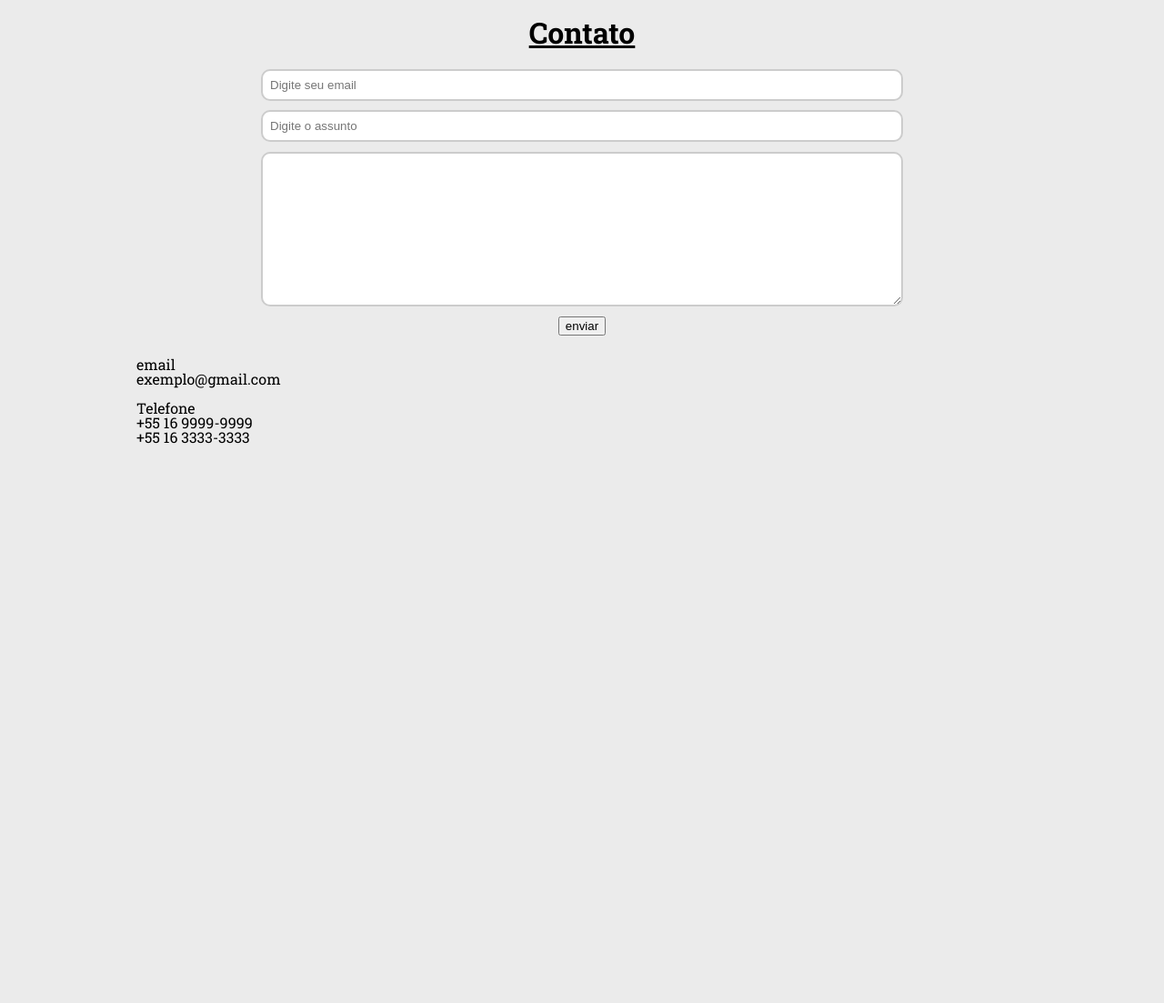
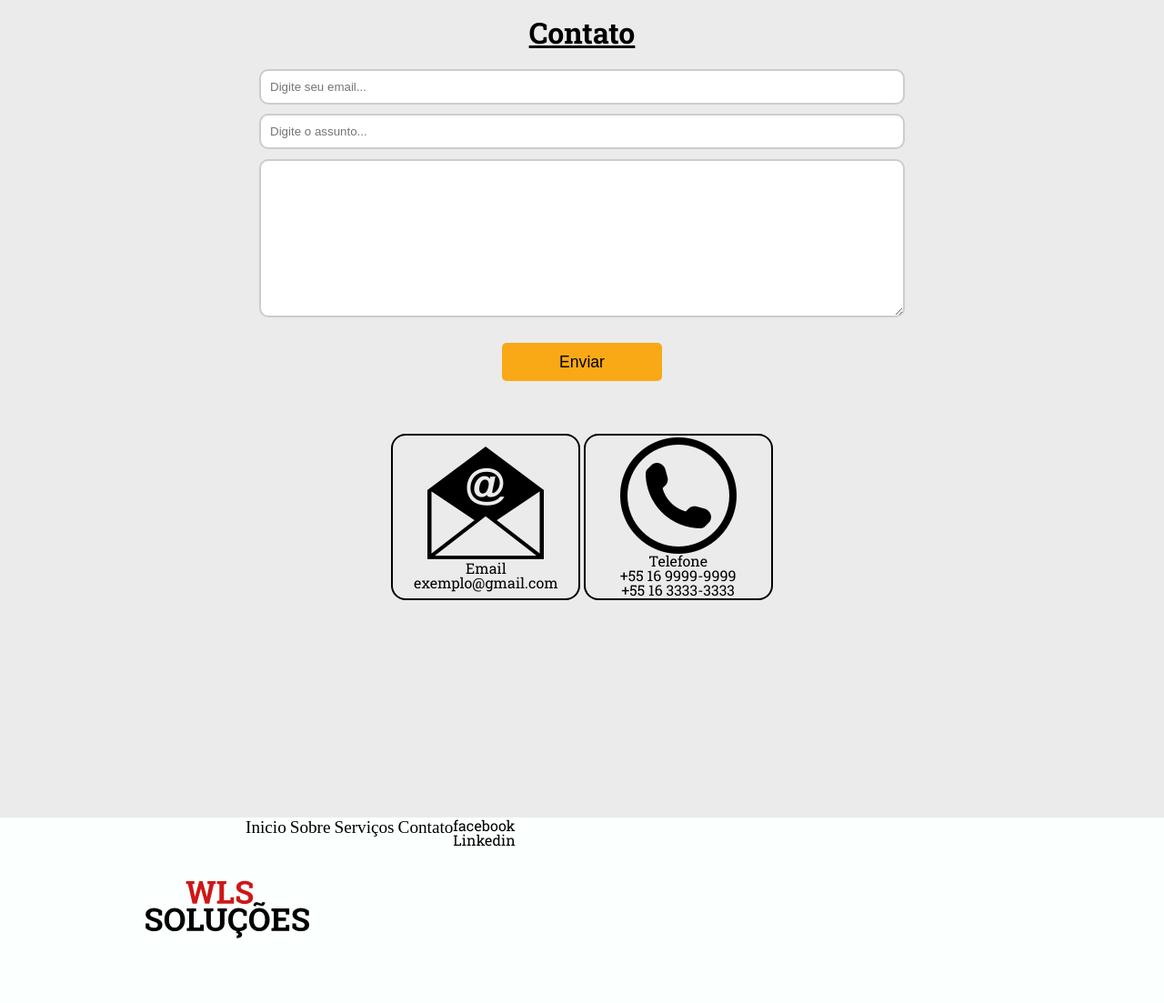
Before and after one commit to CleitonFernando/Cursogit, a plain HTML site: page index.html in a window 1280 px wide. Shown: the part 2881-3984 px from the top of the page at 91% size. Before the commit the page ends 3782 px from the top, so only its background shows below. Drawn offline with Linux system fonts and the light colour scheme.

Commit message:
Estilizando contato e estruturando o rodapé

```diff
--- a/css/index.css
+++ b/css/index.css
@@ -210,7 +210,7 @@ body{
 input, textarea {
     width: 100%;
     margin-bottom: .8em;
-    padding: 8px 8px;
+    padding: 10px 10px;
     -webkit-border-radius: 10px;
     -moz-border-radius: 10px;
     border-radius: 10px;
@@ -232,3 +232,34 @@ input, textarea {
 .btn-enviar-contato:hover{
         box-shadow: black 0px 2px 10px;
 }
+
+.sub-container-contato-2{
+    display: flex;
+    justify-content: center;
+    padding: 3em 0 6em 0;
+}
+
+.container-contatos{
+        width: 13em;
+        display: flex;
+        justify-content: center;
+        align-items: center;
+        flex-direction: column;
+        border: 2px solid black;
+        border-radius: 1em;
+        margin: 0.1em;
+        padding: 0.1em;
+        box-sizing: border-box;
+}
+
+/*contato rodape*/
+.rodape{
+    background-color: #FBFFFE;
+}
+
+.rodape .container{
+    display: flex;
+}
+.logo-rodape{
+    width: 120px;
+}
--- a/css/media-queries.css
+++ b/css/media-queries.css
@@ -90,7 +90,9 @@
         left: 0;
         text-indent: 0;
     }
-
+    .sobre{
+        height: auto;
+    }
     .sub-container-sobre {
         display: flex;
         flex-direction: column;
@@ -103,8 +105,18 @@
         display: flex;
         flex-direction: column;
     }
+    .sub-container-contato-2{
+        display: flex;
+        flex-direction: column;
+        align-items: center;
+    }
 }
 
+@media(max-width:980px){
+    .container{
+        width: 90%;
+    }
+}
 
 @media not all and (max-width:500px){
     .btn-menu-fechar,
--- a/index.html
+++ b/index.html
@@ -75,30 +75,40 @@
                 <h2 class="subtitulo">contato</h2>
                 <div class="sub-container-contato">
                     <form>
-                        <input type="email" id="email" placeholder="Digite seu email">
-                        <input type="text" id="assunto" placeholder="Digite o assunto">
-                        <textarea type="text" id="mensagem" placeholder="Mensagem" cols="30" rows="10" > </textarea>
-                        <div>
-                            <button type="submit" id="btn-enviar">enviar</button>
-                        </div>
+                        <input type="email" id="email" placeholder="Digite seu email...">
+                        <input type="text" id="assunto" placeholder="Digite o assunto...">
+                        <textarea type="text" id="mensagem" cols="30" rows="10" placeholder="Digite sua mensagem..."  > </textarea>
+                        <button type="submit" id="btn-enviar" class="btn-enviar-contato">enviar</button>
                     </form>
                 </div>
-                <div>
-                    <img>
-                    <h4>email</h4>
+                <div class="sub-container-contato-2">
+                    <div class="container-contatos">
+                        <img src="img/icone/email.png">
+                        <h4>Email</h4>
                         <p>exemplo@gmail.com</p>
                     </div>
-                <div>
-                    <img>
+                    <div class="container-contatos">
+                        <img src="img/icone/telefone.png">
                         <h4>Telefone</h4>
                         <p>+55 16 9999-9999</p>
                         <p>+55 16 3333-3333</p>
                     </div>
                 </div>
+            </div>
         </section>
         <footer class="rodape">
             <div class="container">
-
+                <h1 class="logo-rodape"><img src="img/icone/logo.png"></h1>
+                <nav>
+                     <a class="opcao" href="#">Inicio</a>
+                        <a class="opcao" href="#">Sobre</a>
+                        <a class="opcao" href="#">Serviços</a>
+                        <a class="opcao" href="#">Contato</a>
+                </nav>
+                <ul>
+                    <li><a>facebook</a></li>
+                    <li><a>Linkedin</a></li>
+                </ul>
             </div>
         </footer>
         <script src="js/jquery.js"></script>
```
Lines whose indentation alone changed are shown as unchanged.
